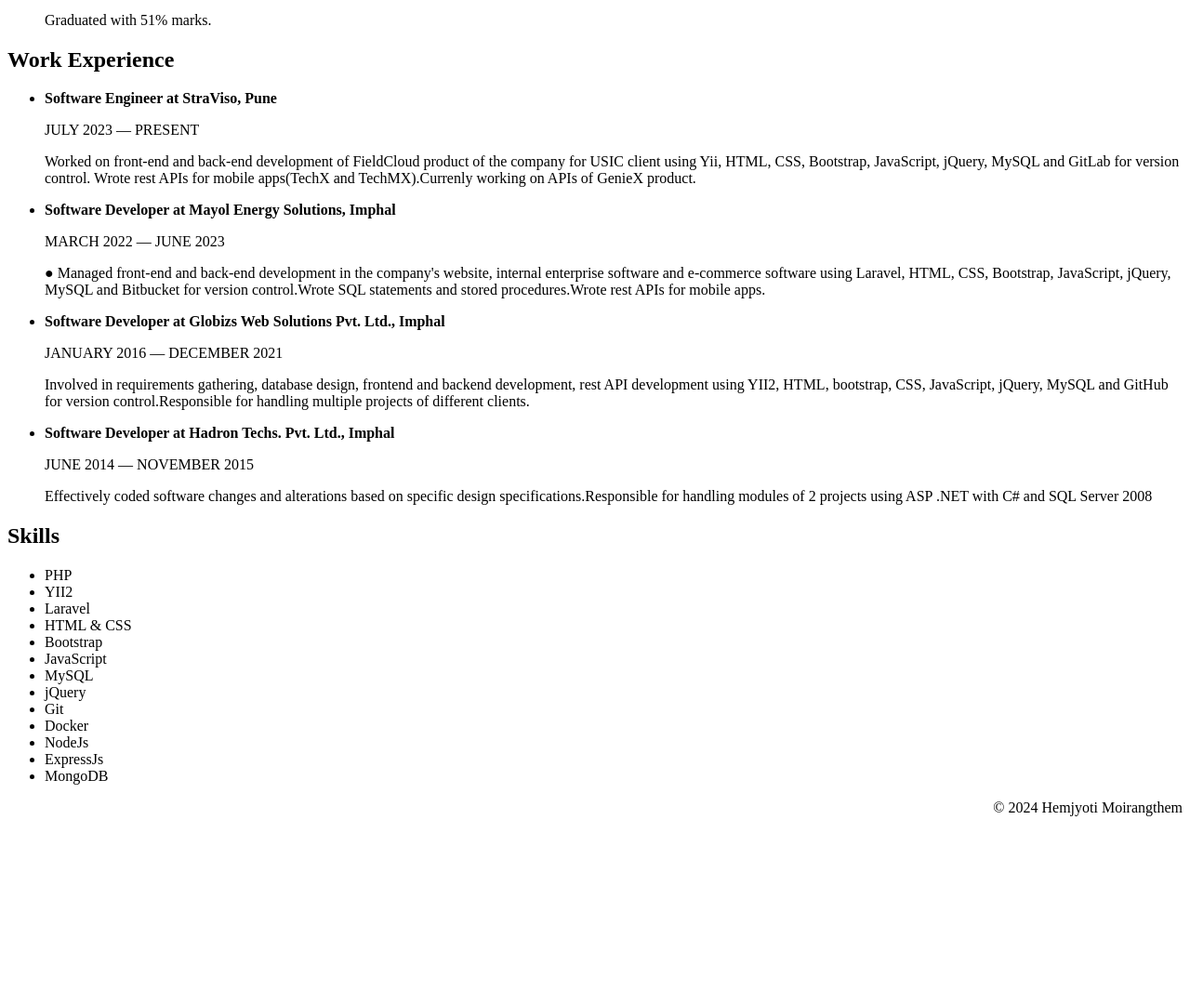
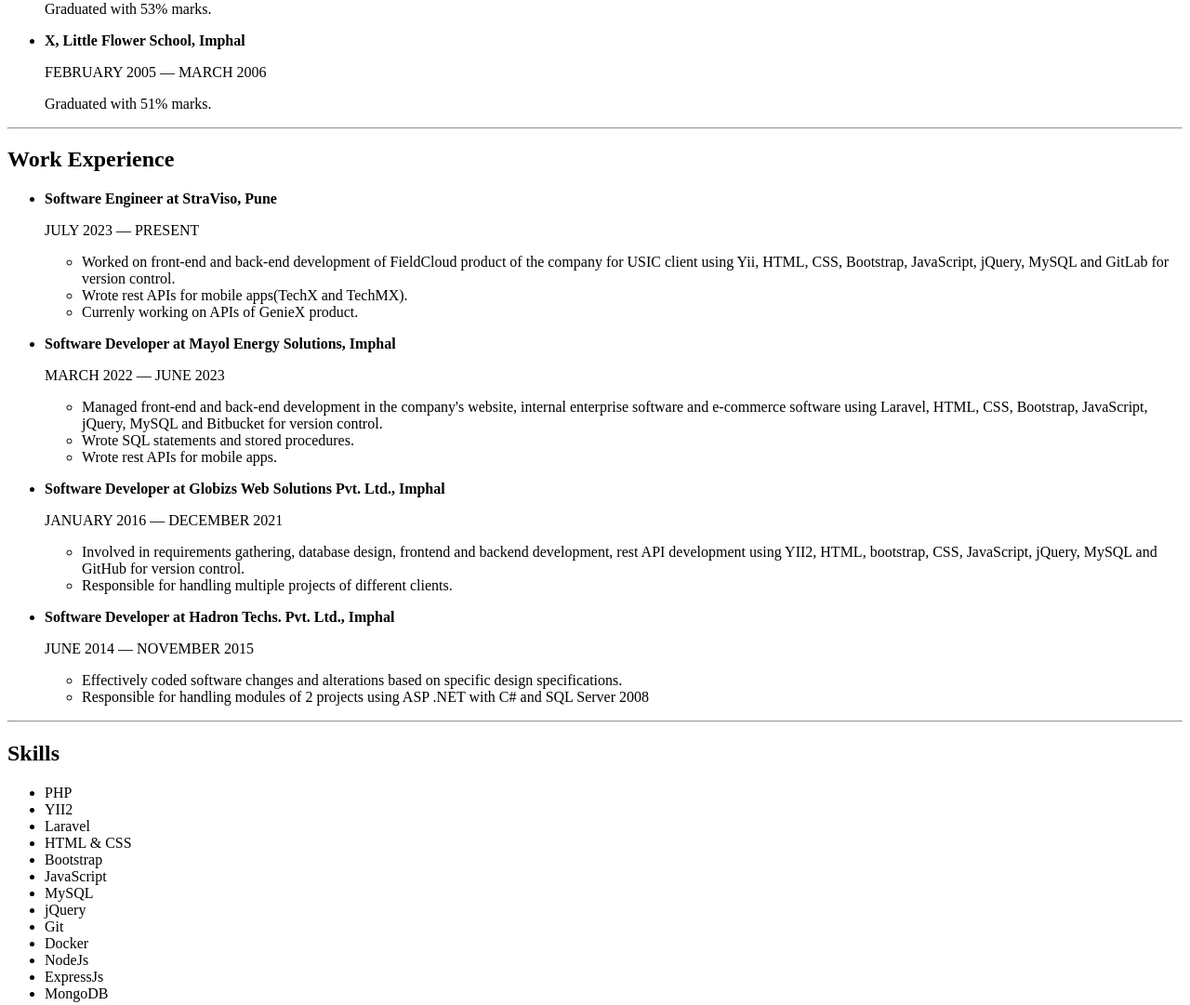
Before and after one commit to HemjyotiMoirangthem/online-resume, a plain HTML site: page index.html in a window 1280 px wide. Shown: the part 800-1881 px from the top of the page at 93% size. Before the commit the page ends 1694 px from the top, so only its background shows below. Drawn offline with Linux system fonts and the light colour scheme.

Commit message:
added sub list in work experience

```diff
--- a/index.html
+++ b/index.html
@@ -5,11 +5,12 @@
     <title>My Resume</title>
 </head>
 <body>
-    <div align="center
-    "><img src="./assets/hemjyoti_passport.jpg" alt="profile photo" /></div>
+    <h1>Hemjyoti Moirangthem</h1>
+    <div><img src="./assets/hemjyoti_passport.jpg" alt="profile photo" /></div>
 
     <h2>Summary</h2>
     <p>A Software Developer almost 10 years of professional experience, specializing in Agile software development, backend development, frontend development, database development, REST API development.</p>
+    <hr />
     <h2>Education</h2>
     <ul>
         <li><p><strong>MCA, Dewan V.S. Institute of Engineering and Technology, Meerut</strong></p>
@@ -29,25 +30,42 @@
             <p>Graduated with 51% marks.</p>
         </li>
     </ul>
+    <hr />
     <h2>Work Experience</h2>
     <ul>
         <li><p><strong>Software Engineer at StraViso, Pune</strong></p>
             <p>JULY 2023 — PRESENT</p>
-            <p>Worked on front-end and back-end development of FieldCloud product of the company for USIC client using Yii, HTML, CSS, Bootstrap, JavaScript, jQuery, MySQL and GitLab for version control.	Wrote rest APIs for mobile apps(TechX and TechMX).Currenly working on APIs of GenieX product.</p>
+            <ul>
+                <li>Worked on front-end and back-end development of FieldCloud product of the company for USIC client using Yii, HTML, CSS, Bootstrap, JavaScript, jQuery, MySQL and GitLab for version control.</li>
+                <li>	Wrote rest APIs for mobile apps(TechX and TechMX).</li>
+                <li>Currenly working on APIs of GenieX product.</li>
+            </ul>
         </li>
         <li><p><strong>Software Developer at Mayol Energy Solutions, Imphal</strong></p>
             <p>MARCH 2022 — JUNE 2023</p>
-            <p>●	Managed front-end and back-end development in the company's website, internal enterprise software and e-commerce software using Laravel, HTML, CSS, Bootstrap, JavaScript, jQuery, MySQL and Bitbucket for version control.Wrote SQL statements and stored procedures.Wrote rest APIs for mobile apps.</p>
+            <ul>
+                <li>Managed front-end and back-end development in the company's website, internal enterprise software and e-commerce software using Laravel, HTML, CSS, Bootstrap, JavaScript, jQuery, MySQL and Bitbucket for version control.</li>
+                <li>Wrote SQL statements and stored procedures.</li>
+                <li>Wrote rest APIs for mobile apps.</li>
+            </ul>
         </li>
         <li><p><strong>Software Developer at Globizs Web Solutions Pvt. Ltd., Imphal</strong></p>
             <p>JANUARY 2016 — DECEMBER 2021</p>
-            <p>Involved in requirements gathering, database design, frontend and backend development, rest API development using YII2, HTML, bootstrap, CSS, JavaScript, jQuery, MySQL and GitHub for version control.Responsible for handling multiple projects of different clients. </p>
+            <ul>
+                <li>Involved in requirements gathering, database design, frontend and backend development, rest API development using YII2, HTML, bootstrap, CSS, JavaScript, jQuery, MySQL and GitHub for version control.</li>
+                <li>Responsible for handling multiple projects of different clients.</li>
+            </ul>
+            <p> </p>
         </li>
         <li><p><strong>Software Developer at Hadron Techs. Pvt. Ltd., Imphal</strong></p>
             <p>JUNE 2014 — NOVEMBER 2015</p>
-            <p>Effectively coded software changes and alterations based on specific design specifications.Responsible for handling modules of 2 projects using ASP .NET with C# and SQL Server 2008</p>
+            <ul>
+                <li>Effectively coded software changes and alterations based on specific design specifications.</li>
+                <li>Responsible for handling modules of 2 projects using ASP .NET with C# and SQL Server 2008</li>
+            </ul>
         </li>
     </ul>
+    <hr />
     <h2>Skills</h2>
     <ul>
         <li>PHP</li>
```
